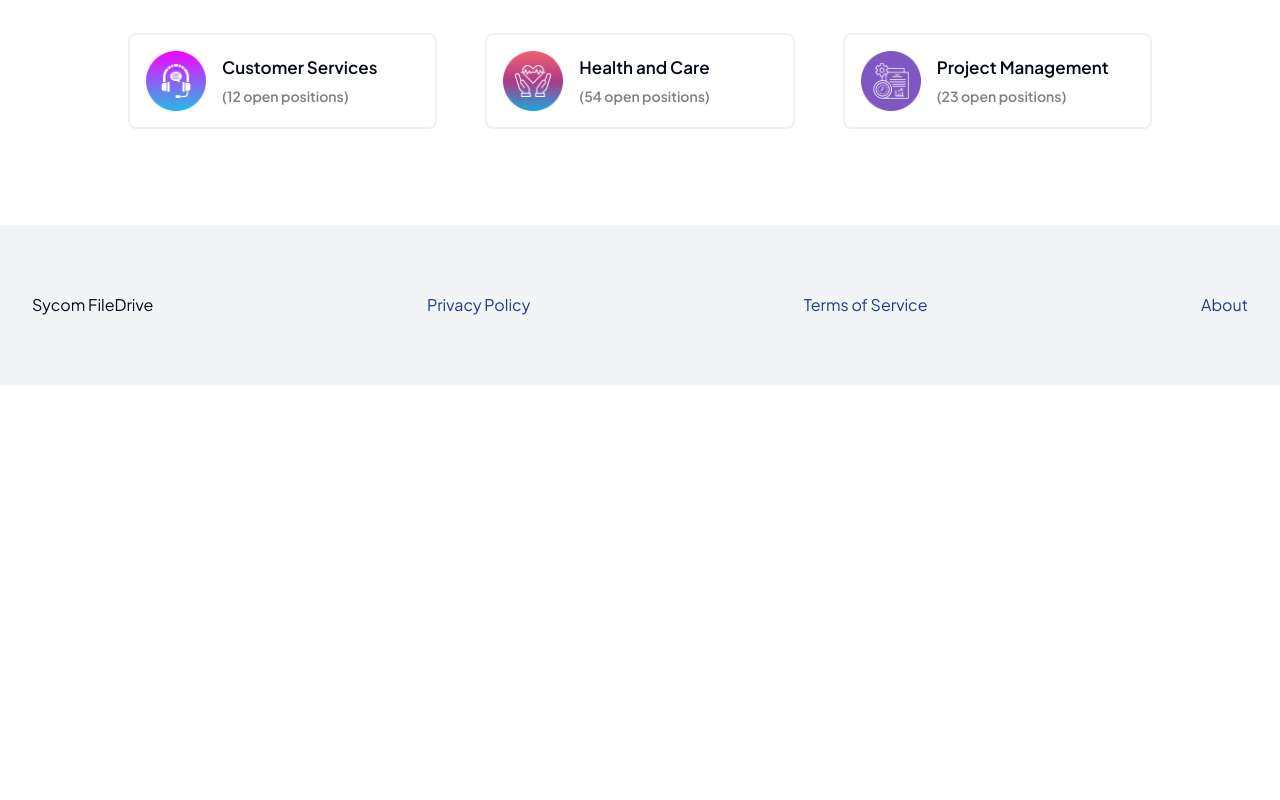
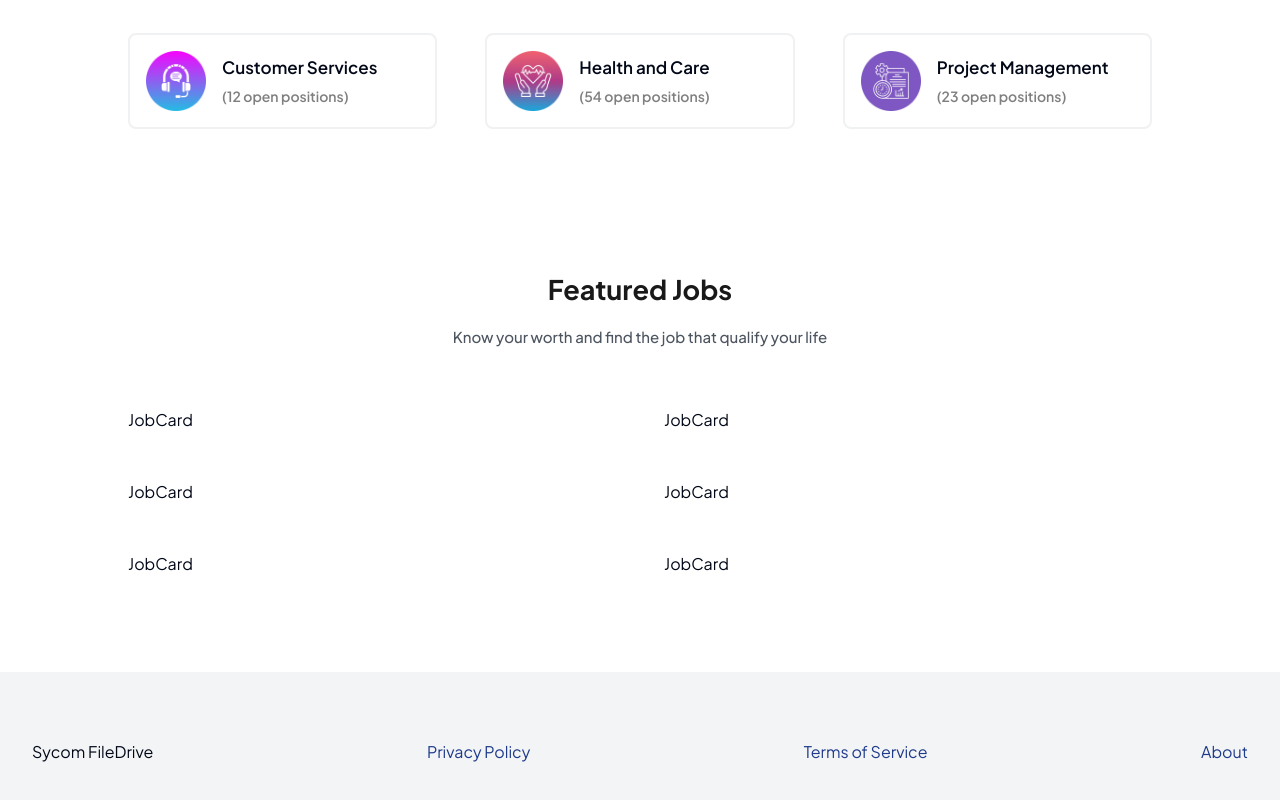
Before and after one commit to TroyMoses/job-portal, a Next.js app: page / in a window 1280 px wide. Shown: the part 1214-2014 px from the top of the page. Before the commit the page ends 1599 px from the top, so only its background shows below. Built offline with nearby package versions, Linux system fonts and the light colour scheme; no server answers.

Commit message:
featured job and job card

```diff
--- /dev/null
+++ b/src/components/helpers/JobCard.tsx
@@ -0,0 +1,9 @@
+import React from 'react'
+
+const JobCard = () => {
+  return (
+    <div>JobCard</div>
+  )
+}
+
+export default JobCard;
--- a/src/components/home/FeaturedJobs.tsx
+++ b/src/components/home/FeaturedJobs.tsx
@@ -1,9 +1,27 @@
-import React from 'react'
+import React from "react";
+import Heading from "../helpers/Heading";
+import { JobData } from "@/jobs/data";
+import Link from "next/link";
+import JobCard from "../helpers/JobCard";
 
 const FeaturedJobs = () => {
   return (
-    <div>FeaturedJobs</div>
-  )
-}
+    <div className="pt-20 pb-12">
+      <Heading
+        mainHeading="Featured Jobs"
+        subHeading="Know your worth and find the job that qualify your life"
+      />
+      <div className="mt-12 w-[80%] mx-auto grid grid-cols-1 lg:grid-cols-2 gap-12">
+        {JobData.map((job) => {
+            return (
+                <Link href={`/job/jobdetails/${job.id}`} key={job.id}>
+                   <JobCard />
+                </Link>
+            )
+        })}
+      </div>
+    </div>
+  );
+};
 
 export default FeaturedJobs;
--- a/src/components/home/Home.tsx
+++ b/src/components/home/Home.tsx
@@ -1,12 +1,14 @@
 import React from 'react'
 import Hero from './Hero'
 import JobCategory from './JobCategory'
+import FeaturedJobs from './FeaturedJobs'
 
 const Home = () => {
   return (
     <div>
       <Hero />
       <JobCategory />
+      <FeaturedJobs />
     </div>
   )
 }
--- a/src/jobs/data.ts
+++ b/src/jobs/data.ts
@@ -7,7 +7,7 @@ export interface Job {
   jobType: string;
 }
 
-const JobData: Job[] = [
+export const JobData: Job[] = [
   {
     id: 1,
     title: "Software Engineer",
```
